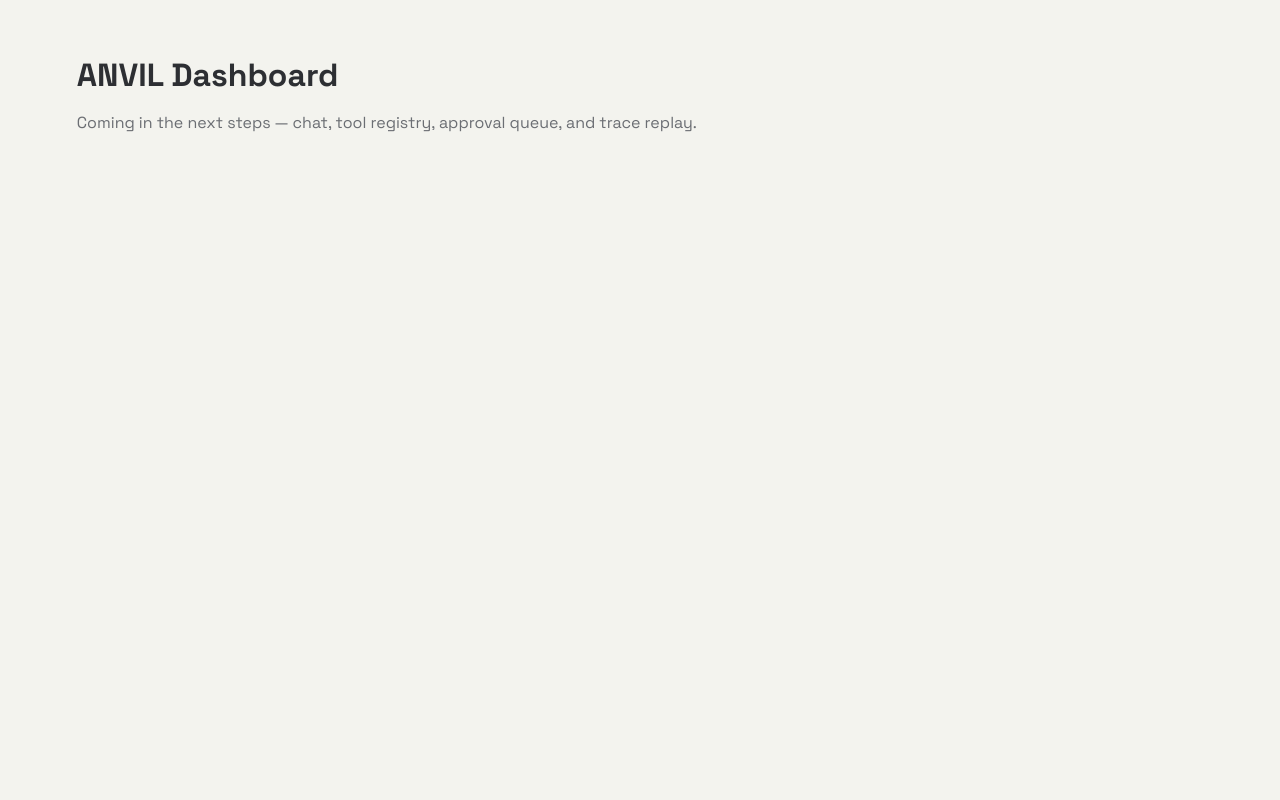
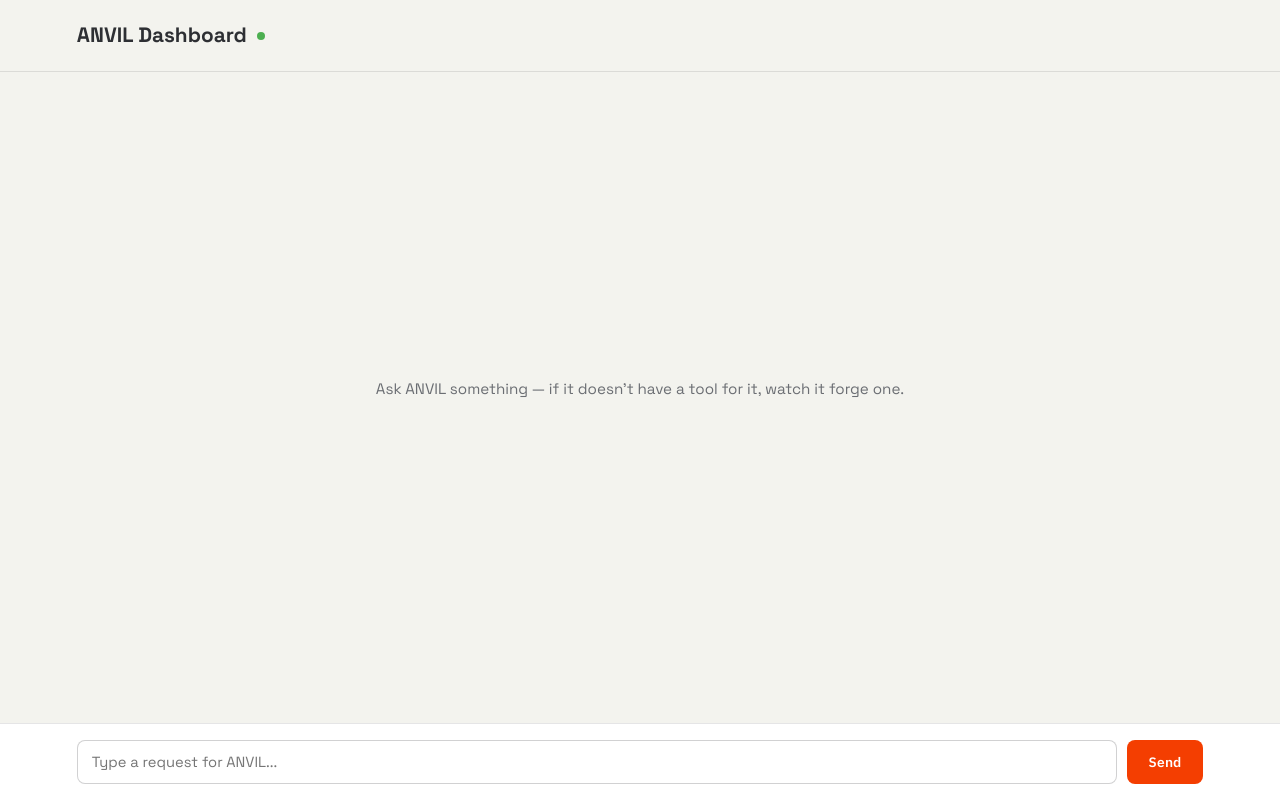
Before and after one commit to AmanSingh-404/ANVIL, a Next.js app in the folder dashboard/: page /dashboard in a window 1280 px wide. Built offline with nearby package versions, Linux system fonts and the light colour scheme.

Commit message:
feat: implement interactive dashboard page with chat interface and backend integration

```diff
--- a/dashboard/src/app/dashboard/page.js
+++ b/dashboard/src/app/dashboard/page.js
@@ -1,8 +1,129 @@
+'use client';
+
+import { useState, useRef, useEffect } from 'react';
+
 export default function DashboardPage() {
+  const [messages, setMessages] = useState([]);
+  const [input, setInput] = useState('');
+  const [loading, setLoading] = useState(false);
+  const bottomRef = useRef(null);
+
+  useEffect(() => {
+    bottomRef.current?.scrollIntoView({ behavior: 'smooth' });
+  }, [messages]);
+
+  async function sendMessage() {
+    const text = input.trim();
+    if (!text || loading) return;
+
+    setMessages((prev) => [...prev, { role: 'user', content: text }]);
+    setInput('');
+    setLoading(true);
+
+    try {
+      const res = await fetch('http://localhost:5000/api/chat', {
+        method: 'POST',
+        headers: { 'Content-Type': 'application/json' },
+        body: JSON.stringify({ message: text }),
+      });
+      const data = await res.json();
+
+      if (data.error) {
+        setMessages((prev) => [...prev, { role: 'error', content: data.error }]);
+      } else {
+        setMessages((prev) => [...prev, { role: 'agent', content: data.response }]);
+      }
+    } catch (err) {
+      setMessages((prev) => [...prev, { role: 'error', content: `Could not reach ANVIL backend: ${err.message}` }]);
+    } finally {
+      setLoading(false);
+    }
+  }
+
+  function handleKeyDown(e) {
+    if (e.key === 'Enter' && !e.shiftKey) {
+      e.preventDefault();
+      sendMessage();
+    }
+  }
+
   return (
-    <div style={{ padding: '4vw 6vw', fontFamily: 'var(--font-space-grotesk), sans-serif' }}>
-      <h1 style={{ fontSize: '2rem', fontWeight: 700 }}>ANVIL Dashboard</h1>
-      <p style={{ color: 'var(--muted)', marginTop: '12px' }}>Coming in the next steps — chat, tool registry, approval queue, and trace replay.</p>
+    <div style={styles.page}>
+      <header style={styles.header}>
+        <h1 style={styles.h1}>ANVIL Dashboard</h1>
+        <span style={styles.statusDot}></span>
+      </header>
+
+      <div style={styles.chatWindow}>
+        {messages.length === 0 && (
+          <div style={styles.empty}>Ask ANVIL something — if it doesn&apos;t have a tool for it, watch it forge one.</div>
+        )}
+        {messages.map((m, i) => (
+          <div key={i} style={m.role === 'user' ? styles.userMsg : m.role === 'error' ? styles.errorMsg : styles.agentMsg}>
+            <span style={styles.msgRole}>{m.role === 'user' ? 'You' : m.role === 'error' ? 'Error' : 'ANVIL'}</span>
+            <div>{m.content}</div>
+          </div>
+        ))}
+        {loading && <div style={styles.agentMsg}><span style={styles.msgRole}>ANVIL</span><div style={styles.thinking}>thinking...</div></div>}
+        <div ref={bottomRef} />
+      </div>
+
+      <div style={styles.inputRow}>
+        <textarea
+          style={styles.textarea}
+          value={input}
+          onChange={(e) => setInput(e.target.value)}
+          onKeyDown={handleKeyDown}
+          placeholder="Type a request for ANVIL..."
+          rows={1}
+        />
+        <button style={styles.sendBtn} onClick={sendMessage} disabled={loading}>Send</button>
+      </div>
     </div>
   );
 }
+
+const styles = {
+  page: {
+    display: 'flex', flexDirection: 'column', height: '100vh',
+    fontFamily: 'var(--font-space-grotesk), sans-serif', background: 'var(--bg)',
+  },
+  header: {
+    display: 'flex', alignItems: 'center', gap: '10px',
+    padding: '20px 6vw', borderBottom: '1px solid var(--border)',
+  },
+  h1: { fontSize: '1.3rem', fontWeight: 700 },
+  statusDot: { width: '8px', height: '8px', borderRadius: '50%', background: '#4CAF50' },
+  chatWindow: {
+    flex: 1, overflowY: 'auto', padding: '24px 6vw', display: 'flex', flexDirection: 'column', gap: '16px',
+  },
+  empty: { color: 'var(--muted)', fontSize: '0.95rem', margin: 'auto' },
+  userMsg: {
+    alignSelf: 'flex-end', maxWidth: '70%', background: 'var(--brand)', color: '#fff',
+    padding: '12px 16px', borderRadius: '10px 10px 2px 10px', fontSize: '0.92rem',
+  },
+  agentMsg: {
+    alignSelf: 'flex-start', maxWidth: '70%', background: 'var(--bg-panel)', border: '1px solid var(--border)',
+    padding: '12px 16px', borderRadius: '10px 10px 10px 2px', fontSize: '0.92rem', whiteSpace: 'pre-wrap',
+  },
+  errorMsg: {
+    alignSelf: 'flex-start', maxWidth: '70%', background: '#FDECEC', border: '1px solid #F5B5B5', color: '#9C2B2B',
+    padding: '12px 16px', borderRadius: '10px', fontSize: '0.92rem',
+  },
+  msgRole: {
+    display: 'block', fontFamily: 'var(--font-plex-mono), monospace', fontSize: '0.68rem',
+    opacity: 0.6, marginBottom: '4px', textTransform: 'uppercase', letterSpacing: '0.05em',
+  },
+  thinking: { color: 'var(--muted)', fontStyle: 'italic' },
+  inputRow: {
+    display: 'flex', gap: '10px', padding: '16px 6vw', borderTop: '1px solid var(--border)', background: 'var(--bg-panel)',
+  },
+  textarea: {
+    flex: 1, padding: '12px 14px', borderRadius: '8px', border: '1px solid var(--border-strong)',
+    fontFamily: 'var(--font-space-grotesk), sans-serif', fontSize: '0.92rem', resize: 'none',
+  },
+  sendBtn: {
+    fontFamily: 'var(--font-plex-mono), monospace', fontSize: '0.85rem', fontWeight: 600,
+    background: 'var(--brand)', color: '#fff', padding: '0 22px', borderRadius: '8px', border: 'none', cursor: 'pointer',
+  },
+};
```
